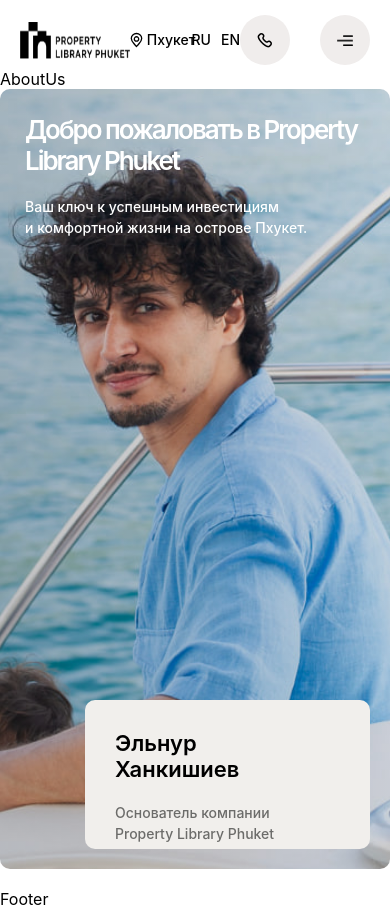
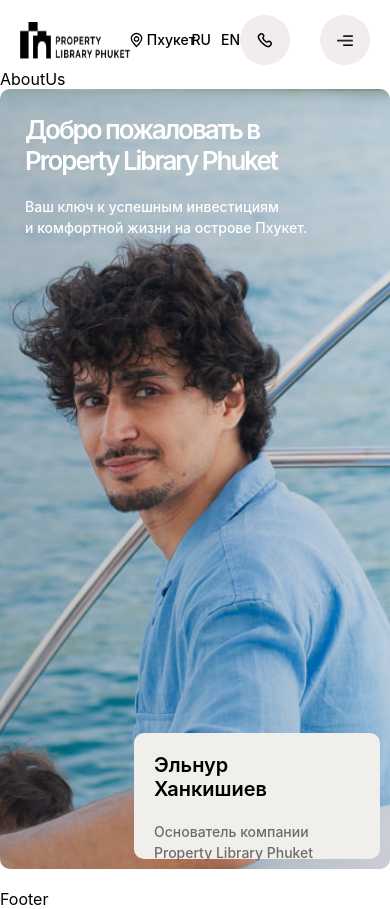
Before and after one commit to WhiteHanClean/Building, a Next.js app: page /AboutUs/AboutUs in a window 390 px wide. Built offline with nearby package versions, Linux system fonts and the light colour scheme; a web font is replaced by a local one.

Commit message:
fixed the adaptability

```diff
--- a/src/components/WelcomeBanner/WelcomeBanner.module.scss
+++ b/src/components/WelcomeBanner/WelcomeBanner.module.scss
@@ -21,14 +21,14 @@
 
   .welcome_text_content {
     color: var(--color-white, #fff);
-    max-width: 407px;
+    max-width: 523px;
     width: 100%;
     padding-top: 40px;
     padding-left: 40px;
     h1 {
       color: var(--color-white, #fff);
       font-family: 'Inter', sans-serif;
-      font-size: 35px;
+      font-size: 45px;
       font-style: normal;
       font-weight: 600;
       line-height: normal;
@@ -81,8 +81,19 @@
   .welcome_text_content{
     padding-top: 30px !important;
     padding-left: 30px !important;
+    max-width: 321px !important;
     h1{
       @include sizer(26px !important);
+    }
+  }
+  .founder{
+    width: 246px !important;
+    height: 126px !important;
+    padding: 20px 35px 20px 20px !important;
+    bottom: 20px !important;
+    right: 20px !important;
+    h2{
+      @include sizer(20px !important);
     }
   }
 }
@@ -94,12 +105,16 @@
       padding-left: 25px !important;
    }
    }
+   .founder{
+    bottom: 15px !important;
+    right: 15px !important;
+   }
 }
 @media only screen and (max-width: 666px) {
   .welcome_banner {
     height: 780px !important;
     background-size: 300% !important;
-    background-position: center !important;
+    background-position: top !important;
 
   }
 }
@@ -107,4 +122,8 @@
   .welcome_banner {
   background-size: 365% !important;
 }
+.founder{
+  bottom: 10px !important;
+  right: 10px !important;
+ }
 }
```
